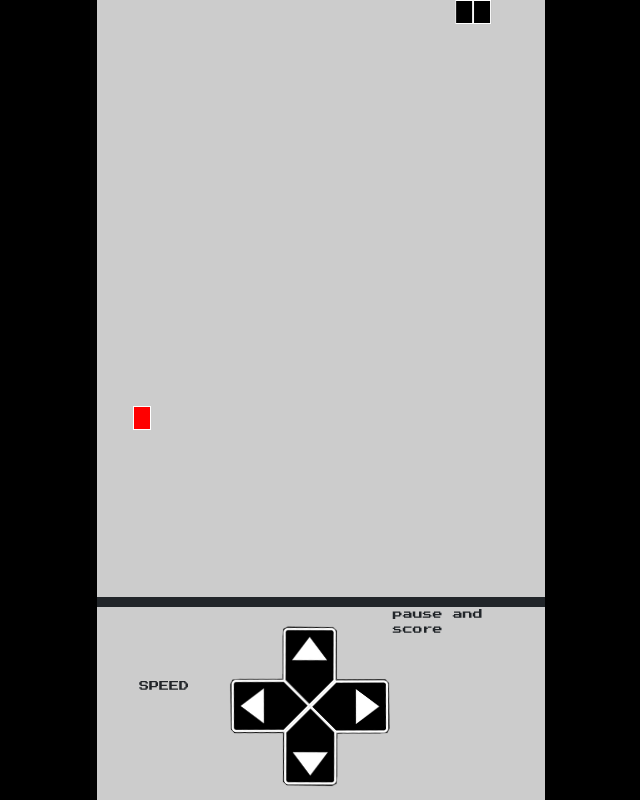
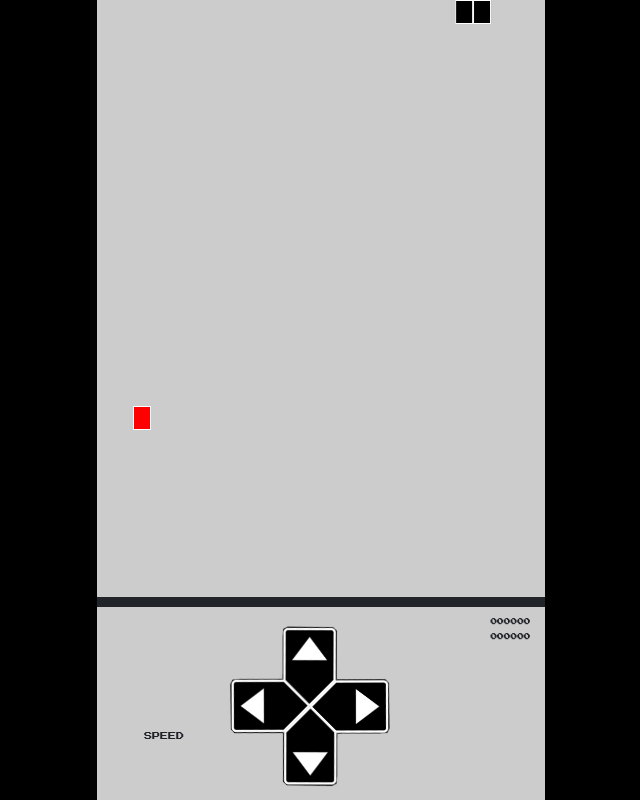
Before and after one commit to xjxujing/snake-game, a React (Create React App) app: page / in a window 1280 px wide. Shown: the whole page, without its empty margins (319-959 px from the left). Built offline with nearby package versions, Linux system fonts and the light colour scheme; a web font is replaced by a local one.

Commit message:
暂停遮罩、音效等

```diff
--- a/src/App.css
+++ b/src/App.css
@@ -32,7 +32,6 @@
 
 .dot {
   position: absolute;
-  box-sizing: border-box;
   display: inline-block;
   width: 4%;
   height: 4%;
@@ -58,6 +57,9 @@
 }
 
 .control-box>.control-left {
+  display: flex;
+  flex-direction: column;
+  justify-content: space-between;
   text-align: center;
   width: 28%;
 }
@@ -87,11 +89,24 @@
 }
 
 .control-box>.control-right {
+  display: flex;
+  flex-direction: column;
+  justify-content: space-between;
   width: 33%;
+  text-align: right;
+  padding-right: 1rem;
 }
 
-i[class~="icon-jian"], i[class~="icon-jia"],i[class~="icon-jiantou"] {
+.control-right .record {
+  padding-top: 1rem;
+}
+
+i[class~="icon-jian"], i[class~="icon-jia"], i[class~="icon-jiantou"] {
   font-size: 4.8rem;
+}
+
+i[class~="icon-pause"] {
+  font-size: 3.8rem;
 }
 
 .arrow-RIGHT {
@@ -109,3 +124,20 @@ i[class~="icon-jian"], i[class~="icon-jia"],i[class~="icon-jiantou"] {
 .arrow-DOWN {
   transform: scaleY(0.8) rotateZ(90deg);
 }
+
+
+.cover {
+  position: absolute;
+  top: 0;
+  left: 0;
+  right: 0;
+  bottom: 0;
+  background-color: rgba(151, 151, 151, .2);
+  z-index: 3;
+  text-align: center;
+  line-height: 50vh;
+  font-size: 2rem;
+  color: grey;
+  letter-spacing: 2rem;
+  padding-left: 3.5rem;
+}
--- a/src/App.js
+++ b/src/App.js
@@ -3,6 +3,7 @@ import './App.css';
 import Food from './components/Food';
 import Snake from './components/Snake';
 import Control from './components/Control'
+import Cover from './components/Cover'
 import buttonWav from './audio/button.wav'
 
 
@@ -194,6 +195,8 @@ class App extends Component {
           changeSpeed={type => this.changeSpeed(type)}
         >
         </Control>
+
+        <Cover gameState={this.state.gameState}></Cover>
       </div>
     )
   }
--- a/src/components/Control.js
+++ b/src/components/Control.js
@@ -11,15 +11,15 @@ class Control extends Component {
           <div className={`arrow-${this.props.direction}`}>
             <span><i className="iconfont icon-jiantou"></i></span>
           </div>
-          <div>
-            <div className="control-speed">
-              <span>SPEED</span>
-              <div>
-                <span onClick={() => this.props.changeSpeed('SPEED_DOWN')}><i className="iconfont icon-jian"></i></span>
-                <span onClick={() => this.props.changeSpeed('SPEED_UP')}><i className="iconfont icon-jia"></i></span>
-              </div>
+
+          <div className="control-speed">
+            <small>SPEED</small>
+            <div style={{lineHeight: '4.5rem'}}>
+              <span onClick={() => this.props.changeSpeed('SPEED_DOWN')}><i className="iconfont icon-jian"></i></span>
+              <span onClick={() => this.props.changeSpeed('SPEED_UP')}><i className="iconfont icon-jia"></i></span>
             </div>
           </div>
+
         </div>
 
         <div className="control-direction-box">
@@ -35,8 +35,15 @@ class Control extends Component {
           </div>
         </div>
 
-        <div className="control-right" onClick={this.props.onGameStateChange}>
-          pause and score
+        <div className="control-right" >
+          <div className="record">
+            <h6>000000</h6>
+            <h6>000000</h6>
+          </div>
+
+          <div>
+            <span onClick={this.props.onGameStateChange}><i className="iconfont icon-pause"></i></span>
+          </div>
         </div>
 
       </div>
--- /dev/null
+++ b/src/components/Cover.js
@@ -0,0 +1,11 @@
+function Cover(props) {
+  console.log('cover', props)
+
+  return (
+    <div className="cover" style={{display: `${props.gameState === 'PAUSE' ? 'block' : 'none'}`}}>
+      PAUSED
+    </div>
+  )
+
+}
+export default Cover
--- a/src/styles/iconfont.css
+++ b/src/styles/iconfont.css
@@ -1,8 +1,8 @@
 @font-face {
   font-family: "iconfont"; /* Project id 2579202 */
-  src: url('//at.alicdn.com/t/font_2579202_ldg4tvjbyl.woff2?t=1622280426168') format('woff2'),
-       url('//at.alicdn.com/t/font_2579202_ldg4tvjbyl.woff?t=1622280426168') format('woff'),
-       url('//at.alicdn.com/t/font_2579202_ldg4tvjbyl.ttf?t=1622280426168') format('truetype');
+  src: url('//at.alicdn.com/t/font_2579202_gc05j17fugg.woff2?t=1622300750504') format('woff2'),
+       url('//at.alicdn.com/t/font_2579202_gc05j17fugg.woff?t=1622300750504') format('woff'),
+       url('//at.alicdn.com/t/font_2579202_gc05j17fugg.ttf?t=1622300750504') format('truetype');
 }
 
 .iconfont {
@@ -11,6 +11,38 @@
   font-style: normal;
   -webkit-font-smoothing: antialiased;
   -moz-osx-font-smoothing: grayscale;
+}
+
+.icon-kaishi:before {
+  content: "\e6be";
+}
+
+.icon-kaishi1:before {
+  content: "\e617";
+}
+
+.icon-start:before {
+  content: "\e631";
+}
+
+.icon-kaishi2:before {
+  content: "\e639";
+}
+
+.icon-zanting:before {
+  content: "\e662";
+}
+
+.icon-pause:before {
+  content: "\e604";
+}
+
+.icon-zanting2:before {
+  content: "\e628";
+}
+
+.icon-zanting1:before {
+  content: "\f455";
 }
 
 .icon-jiantou:before {
```
